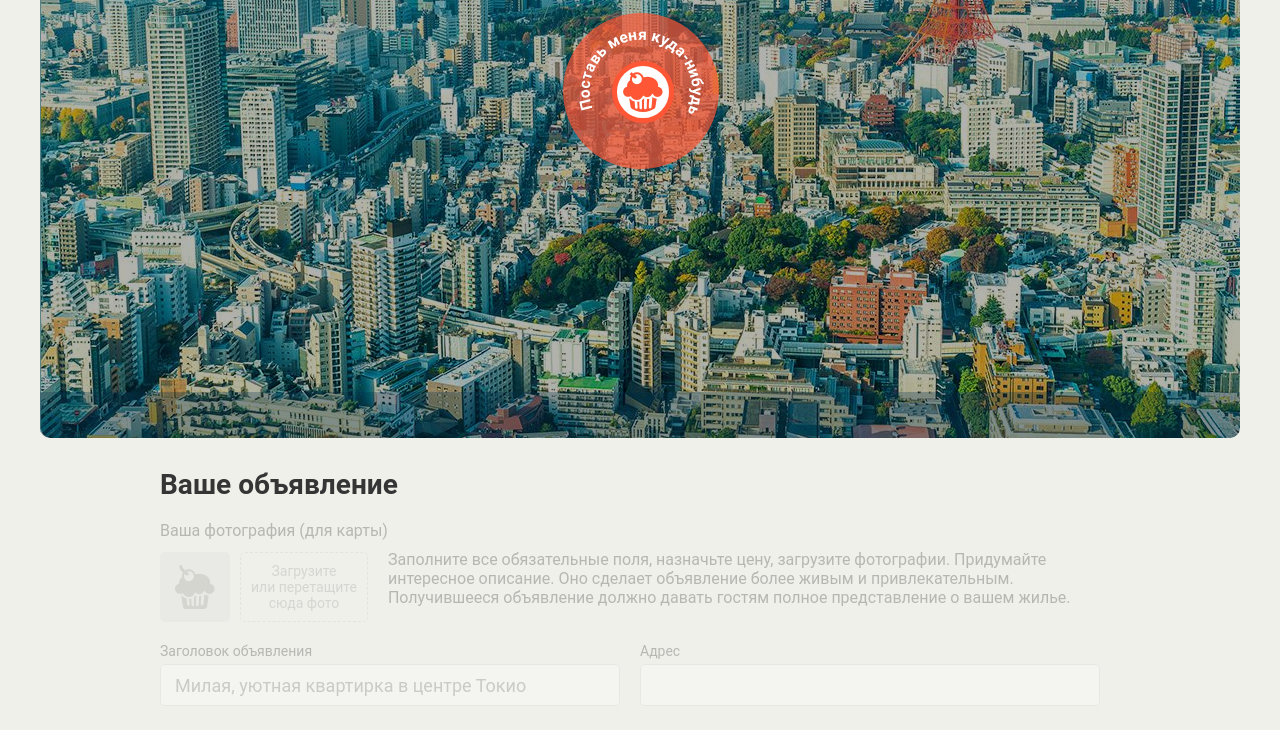
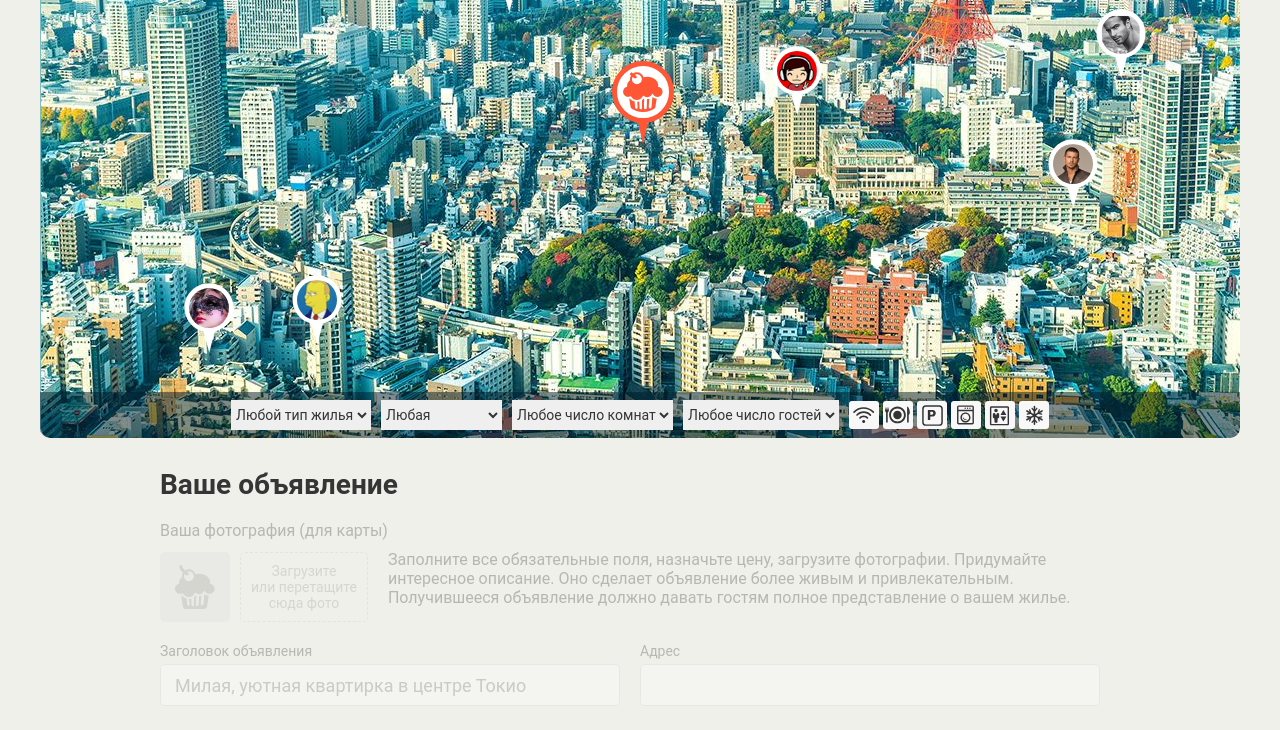
Before and after one commit to sayuuris/132783-keksobooking-18, a website: page index.html in a window 1280 px wide. Shown: the part 312-1042 px from the top of the page. Drawn offline with Linux system fonts and the light colour scheme; files whose address does not match are found by name.

Commit message:
добавляет пины на карту

```diff
--- a/index.html
+++ b/index.html
@@ -247,6 +247,6 @@
       <button class="error__button" href="#">Попробовать снова</button>
     </div>
   </template>
-
+<script src="js/main.js"> </script>
 </body>
 </html>
--- a/js/main.js
+++ b/js/main.js
@@ -0,0 +1,81 @@
+'use strict';
+
+
+var OFFER_AMOUNT = 8;
+var OFFER_TYPE = ['palace', 'flat', 'house', 'bungalo'];
+var OFFER_ROOMS = [1, 2, 3, 4];
+var OFFER_FEATURES = ['wifi', 'dishwasher', 'parking', 'washer', 'elevator', 'conditioner'];
+var OFFER_PHOTOS = ['http://o0.github.io/assets/images/tokyo/hotel1.jpg', 'http://o0.github.io/assets/images/tokyo/hotel2.jpg', 'http://o0.github.io/assets/images/tokyo/hotel3.jpg'];
+
+var getRandomInt = function (min, max) {
+  return Math.floor(Math.random() * (max - min + 1)) + min;
+};
+
+var getRandomArrFromParent = function (parent) {
+  return parent.filter(function () {
+    return getRandomInt(0, 1);
+  });
+};
+
+var activateElem = function (elem, className) {
+  elem.classList.remove(className);
+};
+
+var getOffers = function () {
+  var result = [];
+  for (var i = 1; i <= OFFER_AMOUNT; i++) {
+    result.push({
+      author: {
+        'avatar': 'img/avatars/user0' + i + '.png'
+      },
+      offer: {
+        title: 'заголовок предложения',
+        address: '600, 350',
+        price: getRandomInt(5000, 100000),
+        type: OFFER_TYPE[getRandomInt(0, 3)],
+        rooms: OFFER_ROOMS[getRandomInt(0, 3)],
+        guests: getRandomInt(0, 3),
+        checkin: '1' + getRandomInt(2, 4) + ':00',
+        checkout: '1' + getRandomInt(2, 4) + ':00',
+        features: getRandomArrFromParent(OFFER_FEATURES),
+        description: 'строка с описанием',
+        photos: getRandomArrFromParent(OFFER_PHOTOS)
+      },
+      location: {
+        x: getRandomInt(10, 90),
+        y: getRandomInt(130, 630)
+      }
+    });
+  }
+  return result;
+};
+var mapElem = document.querySelector('.map');
+activateElem(mapElem, 'map--faded');
+
+var pinTemplate = document.querySelector('#pin')
+    .content
+    .querySelector('.map__pin');
+
+var renderPinFromTemplate = function (data) {
+  var pinElem = pinTemplate.cloneNode(true);
+
+  pinElem.style.left = data.location.x + '%';
+  pinElem.style.top = data.location.y + 'px';
+
+  var pinImgElem = pinElem.querySelector('img');
+  pinImgElem.src = data.author.avatar;
+  pinImgElem.alt = data.offer.title;
+
+  return pinElem;
+};
+
+var renderPins = function (data) {
+  var result = document.createDocumentFragment();
+  for (var i = 0; i < data.length; i++) {
+    result.appendChild(renderPinFromTemplate(data[i]));
+  }
+  return result;
+};
+
+var pinContainerElem = mapElem.querySelector('.map__pins');
+pinContainerElem.appendChild(renderPins(getOffers()));
--- a/package.json
+++ b/package.json
@@ -11,7 +11,7 @@
     "url": "https://github.com/htmlacademy-javascript/132783-keksobooking-18/issues"
   },
   "devDependencies": {
-    "eslint": "6.3.0",
+    "eslint": "^6.3.0",
     "eslint-config-htmlacademy": "0.5.2"
   },
   "license": "MIT",
```
